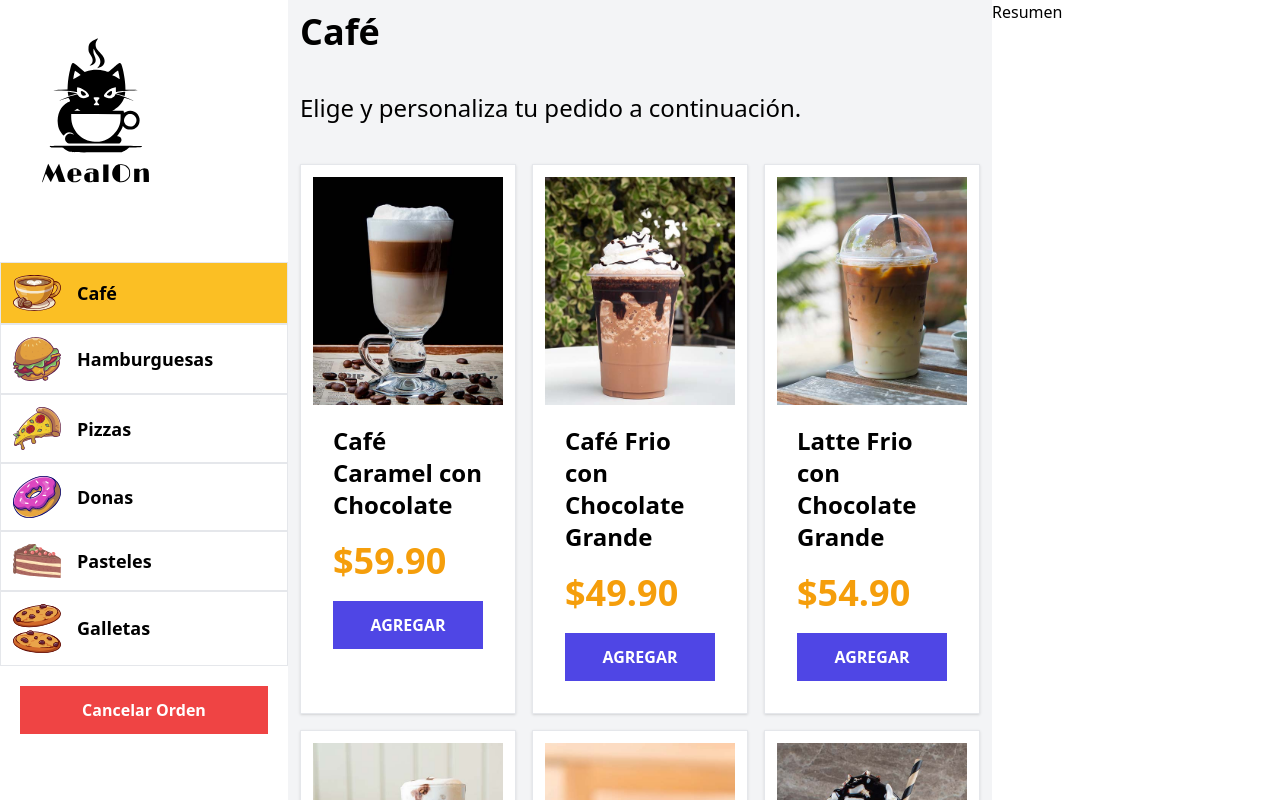
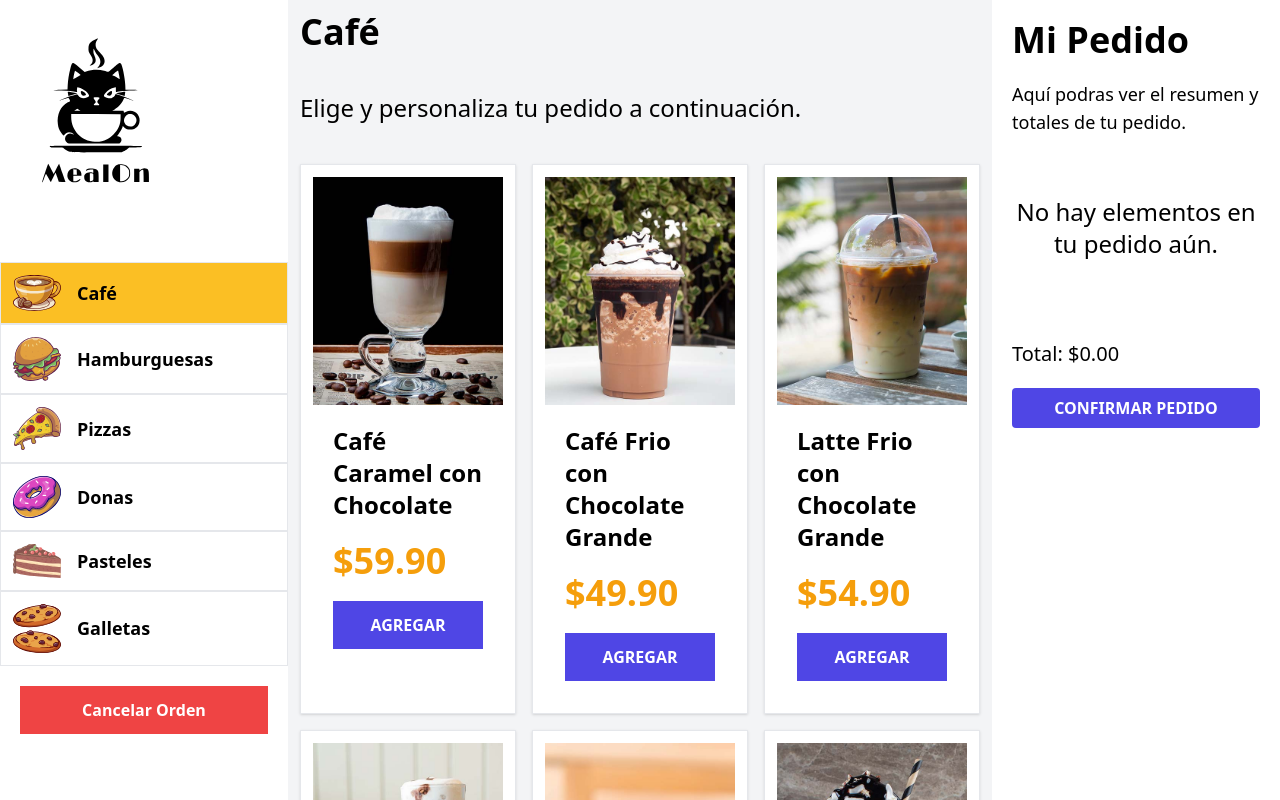
Before and after one commit to karemun/MealOn, a React (Vite) app in the folder react-mealon/: page / in a window 1280 px wide. Built offline with nearby package versions, Linux system fonts and the light colour scheme.

Commit message:
Añadir, editar y eliminar productos al pedido

```diff
--- a/react-mealon/package.json
+++ b/react-mealon/package.json
@@ -13,7 +13,8 @@
     "react": "^18.2.0",
     "react-dom": "^18.2.0",
     "react-modal": "^3.16.1",
-    "react-router-dom": "^6.23.1"
+    "react-router-dom": "^6.23.1",
+    "react-toastify": "^10.0.5"
   },
   "devDependencies": {
     "@types/react": "^18.2.66",
--- a/react-mealon/src/components/ModalProducto.jsx
+++ b/react-mealon/src/components/ModalProducto.jsx
@@ -1,11 +1,21 @@
-import { useState } from "react"
+import { useState, useEffect } from "react"
 import useQuiosco from "../hooks/useQuiosco"
 import { formatearDinero } from "../helpers"
 
 export default function ModalProducto() {
 
-    const { producto, handleClickModal } = useQuiosco()
+    const { producto, handleClickModal, handleAgregarPedido, pedido } = useQuiosco()
     const [ cantidad, setCantidad ] = useState(1)
+    const [edicion, setEdicion] = useState(false)
+
+    useEffect(() => {
+        // Si el pedido ya tiene el producto
+        if(pedido.some(pedidoState => pedidoState.id === producto.id)) {
+            const productoEdicion = pedido.filter(pedidoState => pedidoState.id === producto.id)[0]
+            setCantidad(productoEdicion.cantidad)
+            setEdicion(true)
+        }
+    }, [pedido])
 
     return (
         <div className="md:flex gap-10">
@@ -61,10 +71,13 @@
                 <button
                     type="button"
                     className="bg-indigo-600 hover:bg-indigo-800 px-5 py-2 mt-5 text-white uppercase font-bold rounded"
+                    onClick={() => {
+                        handleAgregarPedido({ ...producto, cantidad }) // Se unen en un solo objeto
+                        handleClickModal()
+                    }}
                 >
-                    Añadir al Pedido
+                    { edicion ? 'Guardar cambios' : 'Añadir al pedido' }
                 </button>
-
             </div>
         </div>
     )
--- a/react-mealon/src/components/Resumen.jsx
+++ b/react-mealon/src/components/Resumen.jsx
@@ -1,7 +1,53 @@
-
+import useQuiosco from "../hooks/useQuiosco"
+import ResumenProducto from "./ResumenProducto"
+import { formatearDinero } from "../helpers"
 
 export default function Resumen() {
+
+    const { pedido, total } = useQuiosco()
+    const comprobarPedido = () => pedido.length === 0
+
     return (
-        <div className="w-72">Resumen</div>
+        <aside className="w-72 h-screen overflow-y-scroll p-5">
+            <h1 className="text-4xl font-black">
+                Mi Pedido
+            </h1>
+            <p className="text-lg my-5">
+                Aquí podras ver el resumen y totales de tu pedido.
+            </p>
+
+            <div className="py-10">
+                { pedido.length === 0 ? (
+                    <p className="text-center text-2xl">
+                        No hay elementos en tu pedido aún.
+                    </p>
+                ) : (
+                    pedido.map(producto => (
+                        <ResumenProducto
+                            key={ producto.id }
+                            producto={ producto }
+                        />
+                    ))
+                )
+                }
+            </div>
+
+            <p className="text-xl mt-10">
+                Total: {''}
+                { formatearDinero(total) }
+            </p>
+
+            <form className="w-full">
+                <div className="mt-5">
+                    <input
+                        type="submit"
+                        className={`${comprobarPedido() ? 'bg-indigo-100' : 'bg-indigo-600'}
+                            w-full bg-indigo-600 hover:bg-indigo-800 px-5 py-2 text-white uppercase font-bold text-center rounded cursor-pointer`}
+                        value="Confirmar pedido"
+                        disabled={comprobarPedido()}
+                    />
+                </div>
+            </form>
+        </aside>
     )
 }
--- /dev/null
+++ b/react-mealon/src/components/ResumenProducto.jsx
@@ -0,0 +1,44 @@
+import useQuiosco from "../hooks/useQuiosco";
+import { formatearDinero } from "../helpers";
+
+export default function ResumenProducto({ producto }) {
+
+    const { handleEditarCantidad, handleEliminarProductoPedido } = useQuiosco()
+    const { id, nombre, precio, cantidad } = producto
+
+    return (
+        <div className="shadow space-y-1 p-4 bg-white">
+            <div className="space-y-2">
+                <p className="text-xl font-bold">{ nombre }</p>
+                <p className="text-lg font-bold ">Cantidad: { cantidad }</p>
+                <p className="text-lg font-bold text-amber-500">
+                    Precio: { formatearDinero(precio) }
+                </p>
+                <p className="text-lg text-gray-700">
+                    Subtotal: { formatearDinero(precio * cantidad) }
+                </p>
+            </div>
+
+            <div className="flex justify-between gap-2 pb-4">
+                <button
+                    type="button"
+                    className="bg-sky-700 p-2 text-white rounded-md font-bold uppercase shadow-md text-center"
+                    onClick={ () => handleEditarCantidad(id) }
+                >
+                    <svg xmlns="http://www.w3.org/2000/svg" className="h-5 w-5" viewBox="0 0 20 20" fill="currentColor">
+                        <path d="M13.586 3.586a2 2 0 112.828 2.828l-.793.793-2.828-2.828.793-.793zM11.379 5.793L3 14.172V17h2.828l8.38-8.379-2.83-2.828z" />
+                    </svg>
+                </button>
+                <button
+                    type="button"
+                    className="bg-red-700 p-2 text-white rounded-md font-bold uppercase shadow-md text-center"
+                    onClick={ () => handleEliminarProductoPedido(id) }
+                >
+                    <svg xmlns="http://www.w3.org/2000/svg" className="h-5 w-5" fill="none" viewBox="0 0 24 24" stroke="currentColor" strokeWidth={2}>
+                        <path strokeLinecap="round" strokeLinejoin="round" d="M19 7l-.867 12.142A2 2 0 0116.138 21H7.862a2 2 0 01-1.995-1.858L5 7m5 4v6m4-6v6m1-10V4a1 1 0 00-1-1h-4a1 1 0 00-1 1v3M4 7h16"/>
+                    </svg>
+                </button>
+            </div>
+        </div>
+    );
+}
--- a/react-mealon/src/context/QuioscoProvider.jsx
+++ b/react-mealon/src/context/QuioscoProvider.jsx
@@ -1,4 +1,5 @@
-import { createContext, useState } from "react";
+import { createContext, useState, useEffect } from "react";
+import { toast } from 'react-toastify'
 import { categorias as categoriasDB } from '../data/categorias'
 
 const QuioscoContext = createContext();
@@ -9,6 +10,13 @@
     const [categoriaActual, setCategoriaActual] = useState(categorias[0]);
     const [modal, setModal] = useState(false)
     const [producto, setProducto] = useState({})
+    const [pedido, setPedido] = useState([])
+    const [total, setTotal] = useState(0)
+
+    useEffect(() => {
+        const nuevoTotal = pedido.reduce((total, producto) => (producto.precio * producto.cantidad) + total, 0)
+        setTotal(nuevoTotal)
+    }, [pedido]) // Se actualiza cada que el pedido cambie
 
     const handleClickCategoria = id => {
         const categoria = categorias.filter(categoria => categoria.id === id)[0]
@@ -19,8 +27,31 @@
         setModal(!modal)
     }
 
-    const handleSetProducto = producto => { // El producto del componente se añade al contexto
+    const handleSetProducto = producto => {
         setProducto(producto)
+    }
+
+    const handleAgregarPedido = ({ categoria_id, ...producto }) => { // Se elimina categoria_id del objeto
+        if(pedido.some(pedidoState => pedidoState.id === producto.id)) {
+            const pedidoActualizado = pedido.map(pedidoState => pedidoState.id === producto.id ? producto : pedidoState)
+            setPedido(pedidoActualizado)
+            toast.success('Guardado correctamente.')
+        } else {
+            setPedido([...pedido, producto]) // Toma una copia del pedido y agrega el nuevo producto
+            toast.success('Agregado al pedido.')
+        }
+    }
+
+    const handleEditarCantidad = id => {
+        const productoActualizar = pedido.filter(producto => producto.id === id)[0]
+        setProducto(productoActualizar)
+        setModal(!modal)
+    }
+
+    const handleEliminarProductoPedido = id => {
+        const pedidoActualizado = pedido.filter(producto => producto.id !== id) // Se elimina el pedido actualizado
+        setPedido(pedidoActualizado)
+        toast.success('Eliminado del pedido.')
     }
 
     return (
@@ -32,7 +63,12 @@
                 modal,
                 handleClickModal,
                 producto,
-                handleSetProducto
+                handleSetProducto,
+                pedido,
+                handleAgregarPedido,
+                handleEditarCantidad,
+                handleEliminarProductoPedido,
+                total
             }}
         >
             { children }
--- a/react-mealon/src/layouts/Layout.jsx
+++ b/react-mealon/src/layouts/Layout.jsx
@@ -1,5 +1,7 @@
 import { Outlet } from 'react-router-dom'
 import Modal from 'react-modal'
+import { ToastContainer } from 'react-toastify'
+import 'react-toastify/dist/ReactToastify.css'
 import ModalProducto from '../components/ModalProducto'
 import Sidebar from '../components/Sidebar'
 import Resumen from '../components/Resumen'
@@ -20,7 +22,7 @@
 
 export default function Layout() {
 
-  const { modal, handleClickModal } = useQuiosco()
+  const { modal } = useQuiosco()
 
   return (
     <>
@@ -37,6 +39,8 @@
       <Modal isOpen={ modal } style={ customStyles }>
         <ModalProducto />
       </Modal>
+
+      <ToastContainer />
     </>
   )
 }
```
Also changed, not shown: 1 other file (tests, documents, lock files or other folders).
